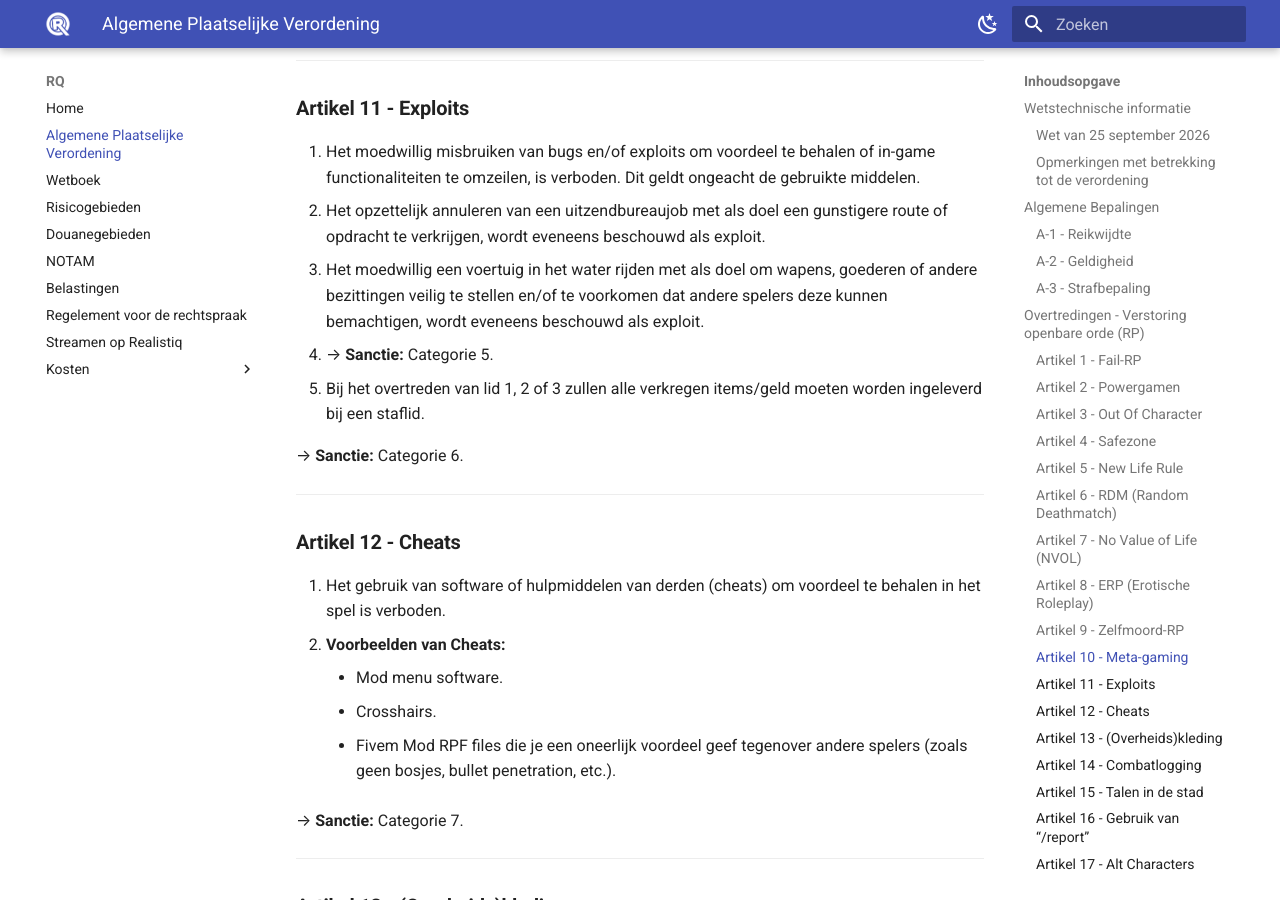
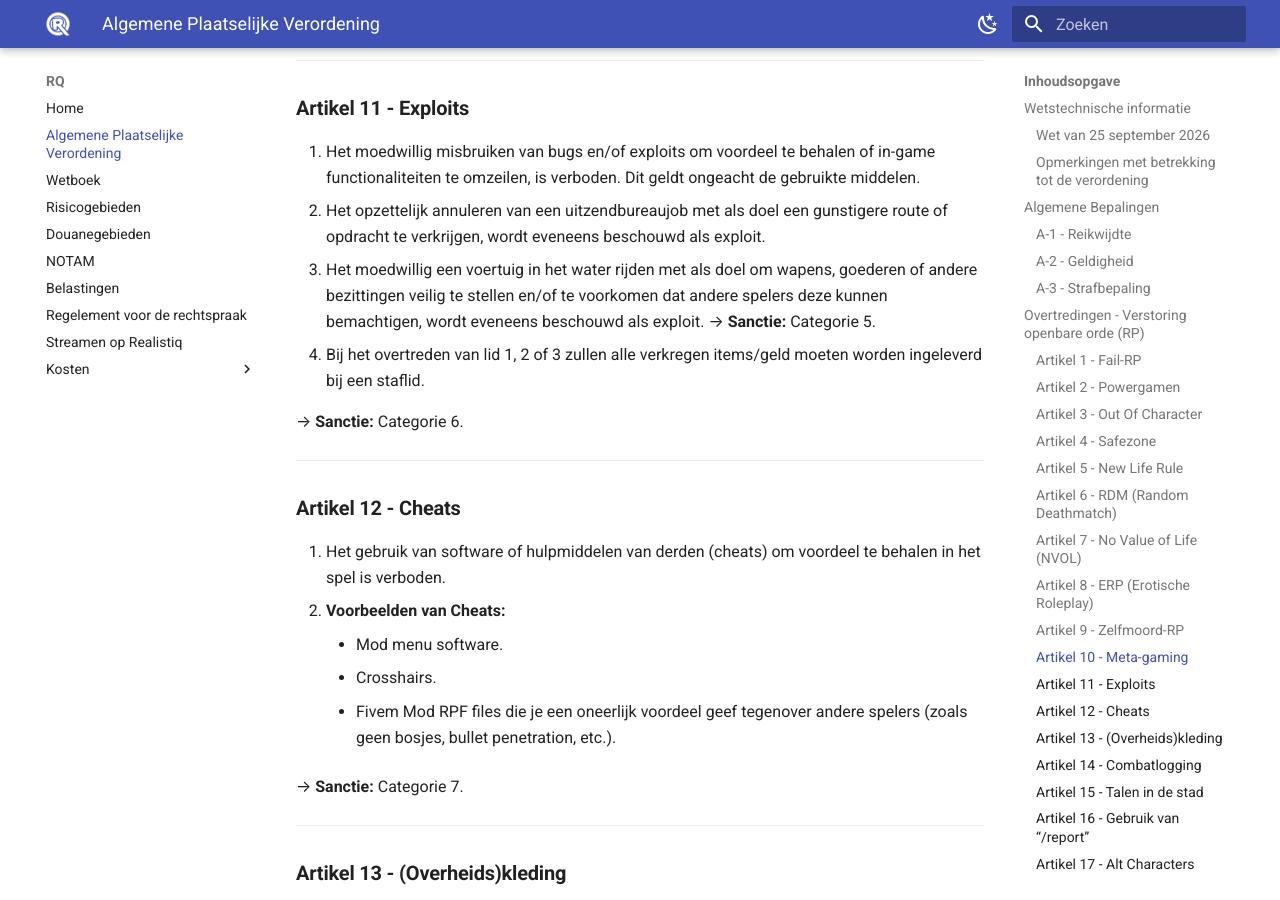
Before and after one commit to Welseyy/RQAPV, an MkDocs documentation site: the page built from docs/apv.md, in a window 1280 px wide and 900 px high, scrolled down 6908 px. Built offline with MkDocs 1.6.1 and Material for MkDocs 9.7.7, drawn with Linux system fonts in a browser that asks for light colours; comment, search, counter and statistics services are not loaded.

Commit message:
Update apv.md

```diff
--- a/docs/apv.md
+++ b/docs/apv.md
@@ -213,8 +213,7 @@ In alle andere gevallen, zoals wanneer het mêlee-wapen zich buiten armlengte be
 
 1. Het moedwillig misbruiken van bugs en/of exploits om voordeel te behalen of in-game functionaliteiten te omzeilen, is verboden. Dit geldt ongeacht de gebruikte middelen.
 2. Het opzettelijk annuleren van een uitzendbureaujob met als doel een gunstigere route of opdracht te verkrijgen, wordt eveneens beschouwd als exploit.
-3. Het moedwillig een voertuig in het water rijden met als doel om wapens, goederen of andere bezittingen veilig te stellen en/of te voorkomen dat andere spelers deze kunnen bemachtigen, wordt eveneens beschouwd als exploit.
-* → **Sanctie:** Categorie 5.
+3. Het moedwillig een voertuig in het water rijden met als doel om wapens, goederen of andere bezittingen veilig te stellen en/of te voorkomen dat andere spelers deze kunnen bemachtigen, wordt eveneens beschouwd als exploit. → **Sanctie:** Categorie 5.
 4. Bij het overtreden van lid 1, 2 of 3 zullen alle verkregen items/geld moeten worden ingeleverd bij een staflid.
 
 → **Sanctie:** Categorie 6.
```
